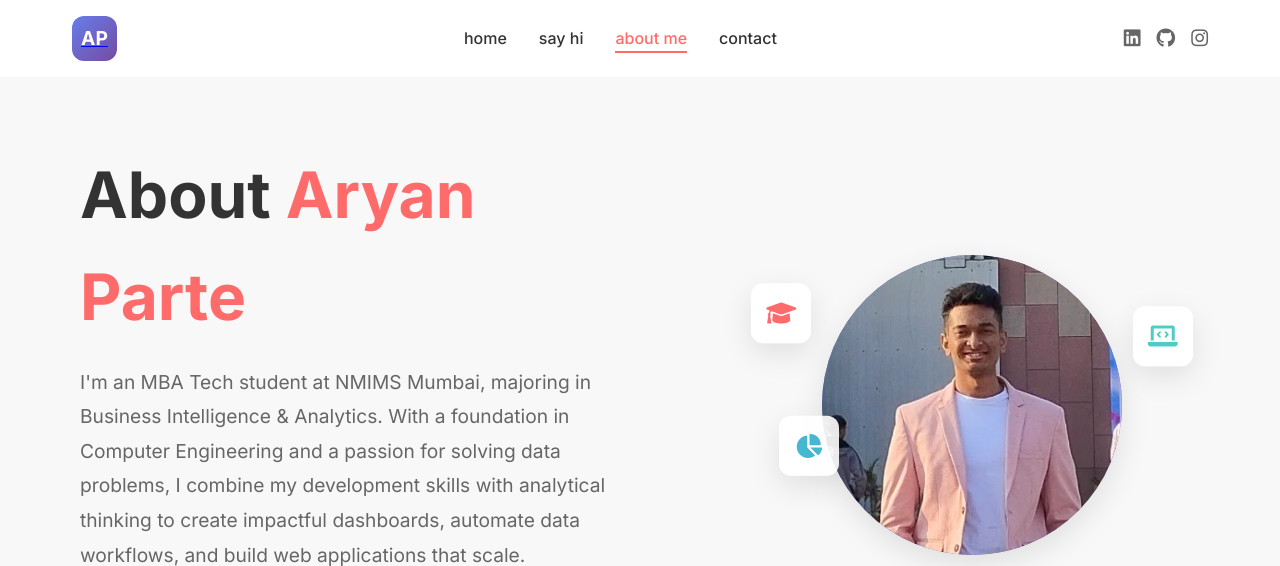
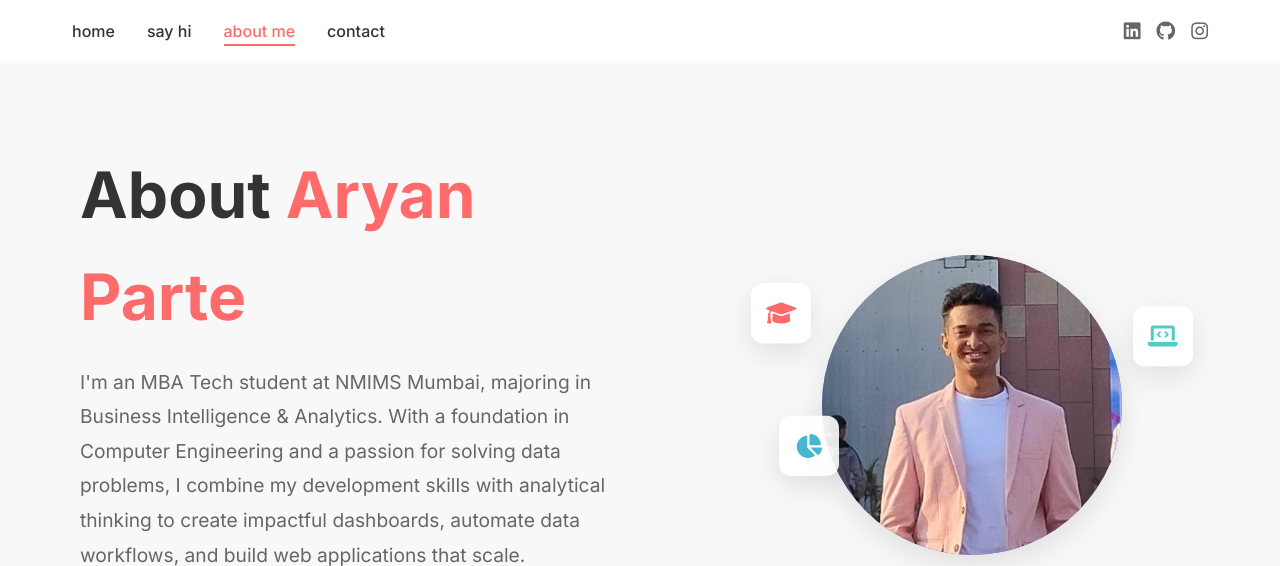
Before and after one commit to aryanparte03/aryanparte_portfolio, a Flask app: page /about in a window 1280 px wide. Shown: the top 566 px of the page. Run offline with Flask 3, Linux system fonts and the light colour scheme.

Commit message:
Update base.html

```diff
--- a/templates/base.html
+++ b/templates/base.html
@@ -9,14 +9,15 @@
     <link href="https://cdnjs.cloudflare.com/ajax/libs/font-awesome/6.0.0/css/all.min.css" rel="stylesheet">
     <link href="https://fonts.googleapis.com/css2?family=Inter:wght@300;400;500;600;700&display=swap" rel="stylesheet">
 </head>
+
 <body>
     <header class="header">
         <nav class="nav">
-            <div class="logo">
-                <a href="{{ url_for('index') }}">
-                    <div class="logo-icon">AP</div>
-                </a>
-            </div>
+<!--            <div class="logo">-->
+<!--&lt;!&ndash;                <a href="{{ url_for('index') }}">&ndash;&gt;-->
+<!--&lt;!&ndash;                    <div class="logo-icon">AP</div>&ndash;&gt;-->
+<!--&lt;!&ndash;                </a>&ndash;&gt;-->
+<!--            </div>-->
                 <ul class="nav-menu">
                     <li><a href="{{ url_for('index') }}" class="nav-link {% if request.endpoint == 'index' %}active{% endif %}">home</a></li>
                     <li><a href="{{ url_for('say_hi') }}" class="nav-link {% if request.endpoint == 'say_hi' %}active{% endif %}">say hi</a></li>
@@ -35,7 +36,6 @@
             </div>
         </nav>
     </header>
-
     <main class="main-content">
         {% block content %}{% endblock %}
     </main>
```
Lines whose indentation alone changed are shown as unchanged.
